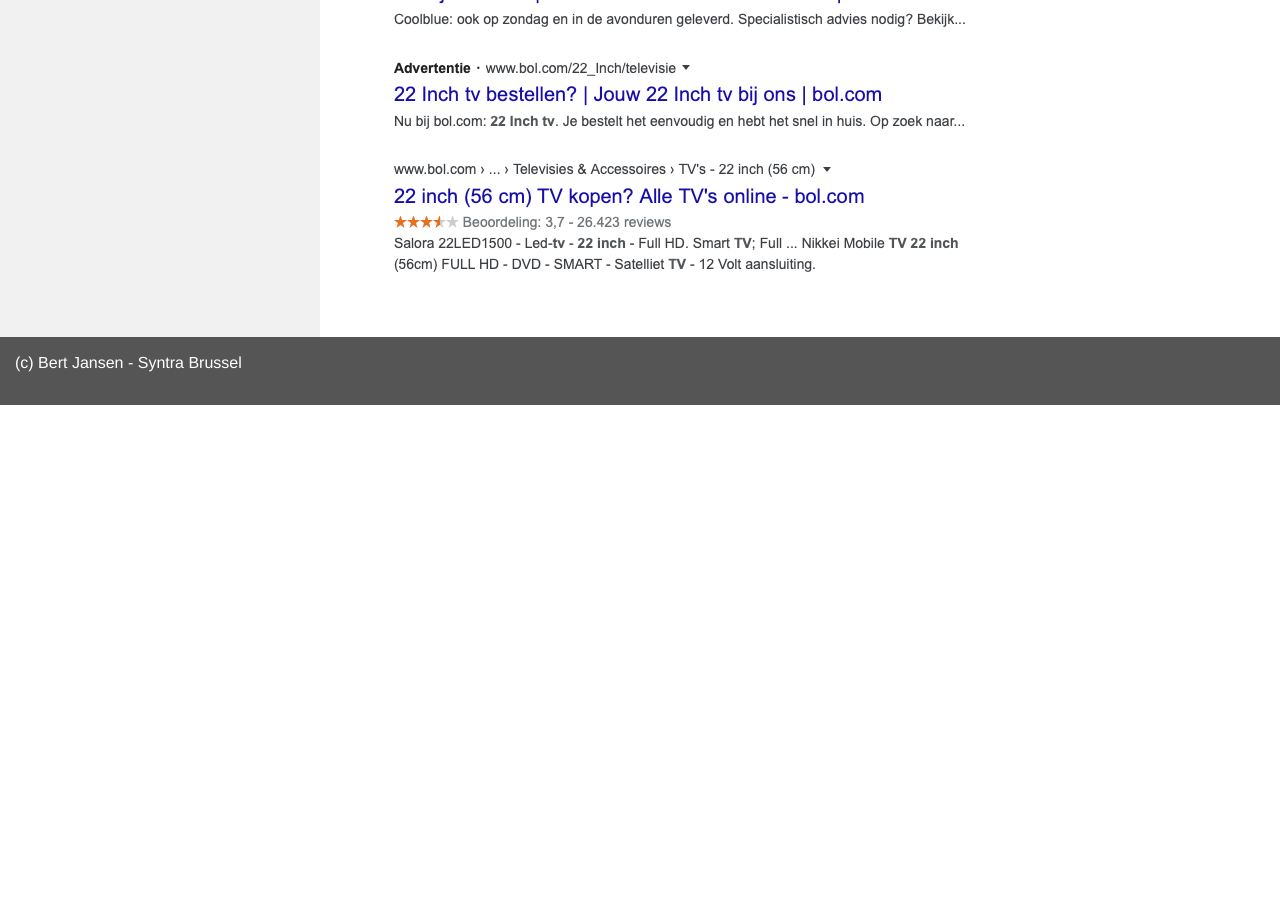
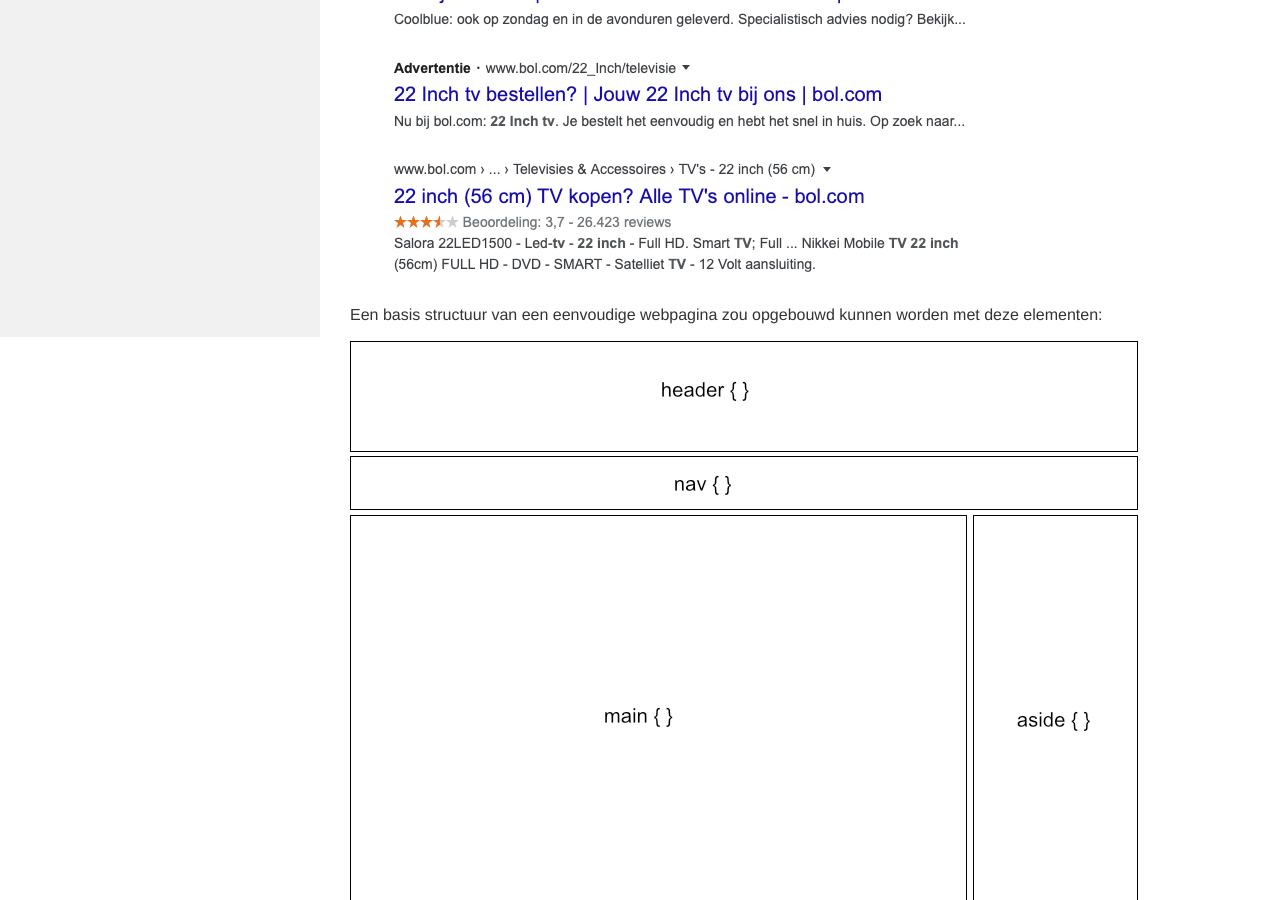
Before and after one commit to Syntra-Brussel/webdesign, a Jekyll site: the page built from html/elementen/semantisch_vs_niet_semantisch.md, in a window 1280 px wide and 900 px high, scrolled down 1163 px. Built offline with Jekyll 4.4.1, drawn with Linux system fonts in a browser that asks for light colours; nearby versions of some CDN libraries; a script that is not in the unit is left out; before the commit the page ends 1568 px from its top, so only the background shows below that.

Commit message:
Update semantisch_vs_niet_semantisch.md

```diff
--- a/html/elementen/semantisch_vs_niet_semantisch.md
+++ b/html/elementen/semantisch_vs_niet_semantisch.md
@@ -52,3 +52,7 @@
 de zoekmachine kan de inhoud van een HTML-document beter indexeren en de zoekresultaten rijker maken.
 
 <img src="{{ '/html/elementen/images/semantisch.png' | relative_url}}" />
+
+Een basis structuur van een eenvoudige webpagina zou opgebouwd kunnen worden met deze elementen:
+
+<img src="{{ '/html/elementen/images/basis_structuur.jpg' | relative_url}}" />
```
